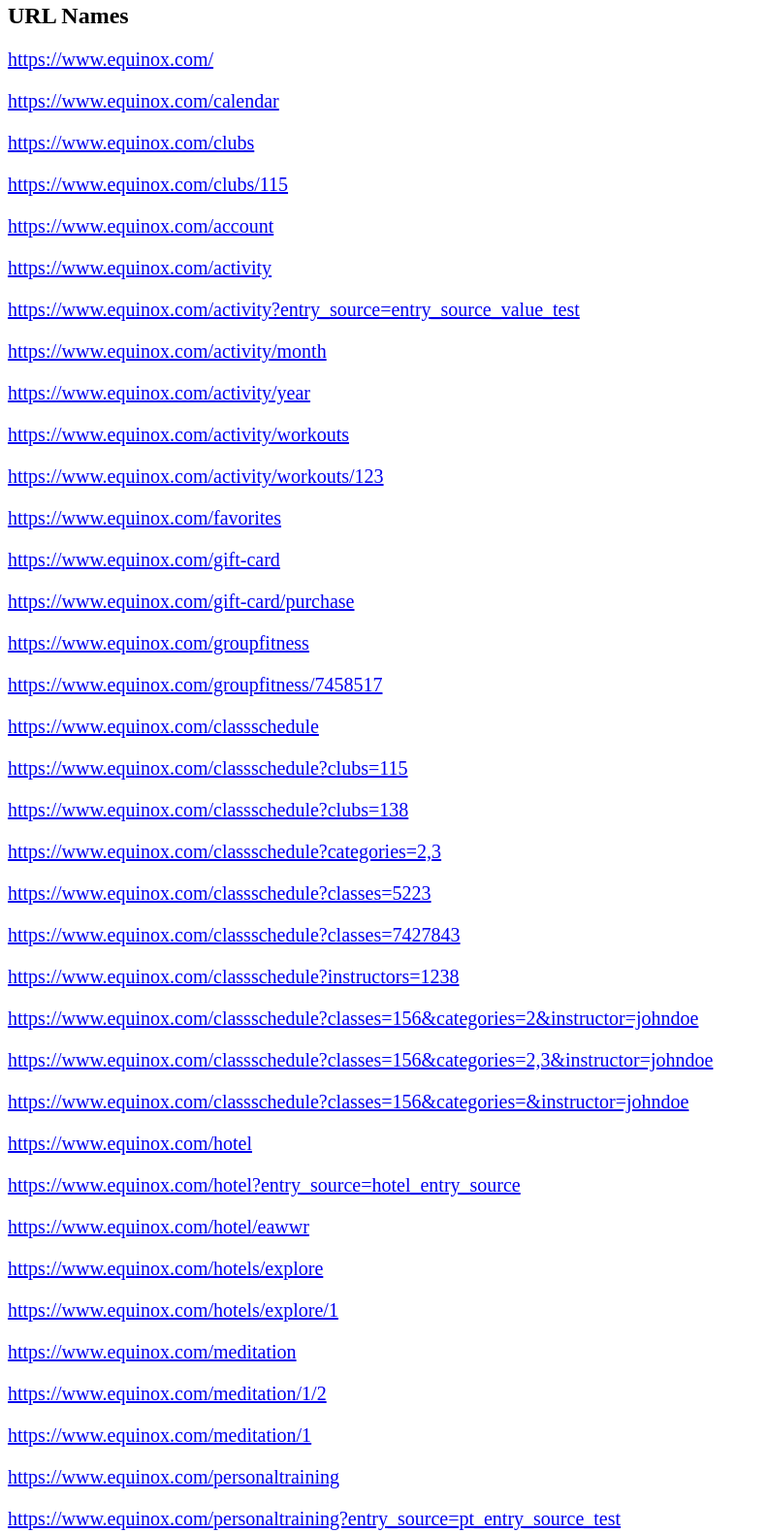
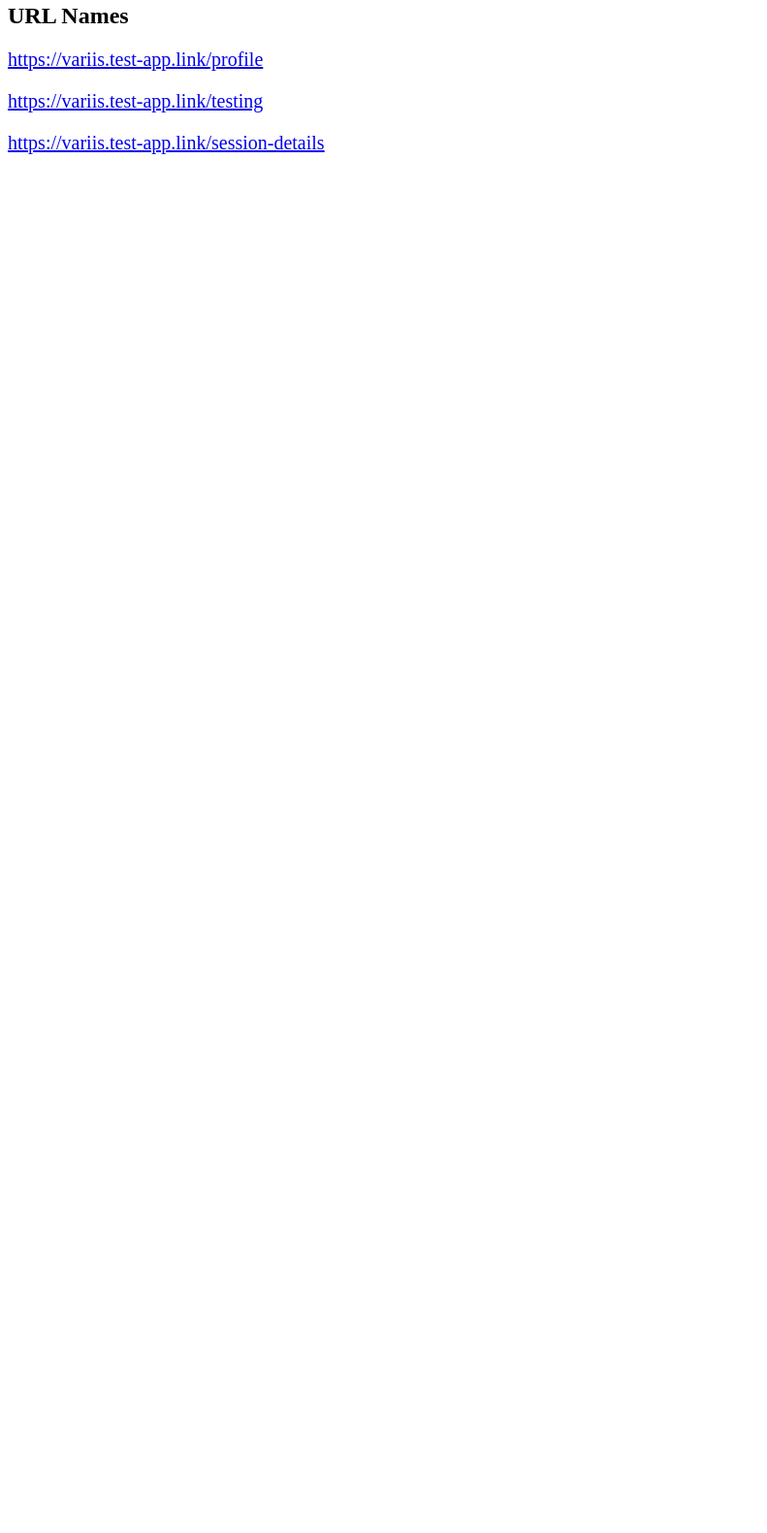
Before and after one commit to YasminBeatriz/YasminBeatriz.github.io, a plain HTML site: page url_names.html in a window 1280 px wide. Shown: the part 5-1586 px from the top of the page at 97% size, without its empty margins (0-791 px from the left). After the commit the page ends 800 px from the top, so only its background shows below. Drawn offline with Linux system fonts and the light colour scheme.

Commit message:
Add Variis URLs and remove Equinox ones

```diff
--- a/url_names.html
+++ b/url_names.html
@@ -4,57 +4,8 @@
 	</head>
 	<body>
 		<h2> URL Names </h2>
-		<p><a href=https://www.equinox.com/>https://www.equinox.com/</a></p>
-		<p><a href=https://www.equinox.com/calendar>https://www.equinox.com/calendar</a></p>
-		<p><a href=https://www.equinox.com/clubs>https://www.equinox.com/clubs</a></p>
-		<p><a href=https://www.equinox.com/clubs/115>https://www.equinox.com/clubs/115</a></p>
-		<p><a href=https://www.equinox.com/account>https://www.equinox.com/account</a></p>
-		<p><a href=https://www.equinox.com/activity>https://www.equinox.com/activity</a></p>
-		<p><a href=https://www.equinox.com/activity?entry_source=entry_source_value_test>https://www.equinox.com/activity?entry_source=entry_source_value_test</a></p>
-		<p><a href=https://www.equinox.com/activity/month>https://www.equinox.com/activity/month</a></p>
-		<p><a href=https://www.equinox.com/activity/year>https://www.equinox.com/activity/year</a></p>
-		<p><a href=https://www.equinox.com/activity>https://www.equinox.com/activity/workouts</a></p>
-		<p><a href=https://www.equinox.com/activity>https://www.equinox.com/activity/workouts/123</a></p>
-		<p><a href=https://www.equinox.com/favorites>https://www.equinox.com/favorites</a></p>
-		<p><a href=https://www.equinox.com/gift-card>https://www.equinox.com/gift-card</a></p>
-		<p><a href=https://www.equinox.com/gift-card/purchase>https://www.equinox.com/gift-card/purchase</a></p>
-		<p><a href=https://www.equinox.com/groupfitness>https://www.equinox.com/groupfitness</a></p>
-		<p><a href=https://www.equinox.com/groupfitness/7458517>https://www.equinox.com/groupfitness/7458517</a></p>
-		<p><a href=https://www.equinox.com/classschedule>https://www.equinox.com/classschedule</a></p>
-		<p><a href=https://www.equinox.com/classschedule?clubs=115>https://www.equinox.com/classschedule?clubs=115</a></p>
-		<p><a href=https://www.equinox.com/classschedule?clubs=138>https://www.equinox.com/classschedule?clubs=138</a></p>
-		<p><a href=https://www.equinox.com/classschedule?categories=2,3>https://www.equinox.com/classschedule?categories=2,3</a></p>
-		<p><a href=https://www.equinox.com/classschedule?classes=5223>https://www.equinox.com/classschedule?classes=5223</a></p>
-		<p><a href=https://www.equinox.com/classschedule?classes=7427843>https://www.equinox.com/classschedule?classes=7427843</a></p>
-		<p><a href=https://www.equinox.com/classschedule?instructors=>https://www.equinox.com/classschedule?instructors=1238</a></p>
-		<p><a href=https://www.equinox.com/classschedule?classes=156&categories=2&instructor=johndoe>https://www.equinox.com/classschedule?classes=156&categories=2&instructor=johndoe</a></p>
-		<p><a href=https://www.equinox.com/classschedule?classes=156&categories=2,3&instructor=johndoe>https://www.equinox.com/classschedule?classes=156&categories=2,3&instructor=johndoe</a></p>
-		<p><a href=https://www.equinox.com/classschedule?classes=156&categories=&instructor=johndoe>https://www.equinox.com/classschedule?classes=156&categories=&instructor=johndoe</a></p>
-		<p><a href=https://www.equinox.com/hotel>https://www.equinox.com/hotel</a></p>
-		<p><a href=https://www.equinox.com/hotel?entry_source=hotel_entry_source>https://www.equinox.com/hotel?entry_source=hotel_entry_source</a></p>
-		<p><a href=https://www.equinox.com/hotel/ewva/bla>https://www.equinox.com/hotel/eawwr</a></p>
-		<p><a href=https://www.equinox.com/hotels/explore/1>https://www.equinox.com/hotels/explore</a></p>
-		<p><a href=https://www.equinox.com/hotels/explore/1>https://www.equinox.com/hotels/explore/1</a></p>
-		<p><a href=https://www.equinox.com/meditation>https://www.equinox.com/meditation</a></p>
-		<p><a href=https://www.equinox.com/meditation/1/2>https://www.equinox.com/meditation/1/2</a></p>
-		<p><a href=https://www.equinox.com/meditation/1>https://www.equinox.com/meditation/1</a></p>
-		<p><a href=https://www.equinox.com/personaltraining>https://www.equinox.com/personaltraining</a></p>
-		<p><a href=https://www.equinox.com/personaltraining?entry_source=pt_entry_source_test>https://www.equinox.com/personaltraining?entry_source=pt_entry_source_test</a></p>
-		<p><a href=https://www.equinox.com/personaltraining/schedule>https://www.equinox.com/personaltraining/schedule</a></p>
-		<p><a href=https://www.equinox.com/personaltraining/schedule-equifit>https://www.equinox.com/personaltraining/schedule-equifit</a></p>
-		<p><a href=https://www.equinox.com/personal-training>https://www.equinox.com/personal-training</a></p>
-		<p><a href=https://www.equinox.com/pilates>https://www.equinox.com/pilates</a></p>
-		<p><a href=https://www.equinox.com/profile>https://www.equinox.com/profile</a></p>
-		<p><a href=https://www.equinox.com/profile?entry_source=AprilEmailCampaign>https://www.equinox.com/profile?entry_source=AprilEmailCampaign</a></p>
-		<p><a href=https://www.equinox.com/profile/edit>https://www.equinox.com/profile/edit</a></p>
-		<p><a href=https://www.equinox.com/referrals>https://www.equinox.com/referrals</a></p>
-		<p><a href=https://www.equinox.com/rewards>https://www.equinox.com/rewards</a></p>
-		<p><a href=https://www.equinox.com/spa>https://www.equinox.com/spa</a></p>
-		<p><a href=https://www.equinox.com/yearinreview>https://www.equinox.com/yearinreview</a></p>
-		<p><a href=https://www.equinox.com/activity/workouts/101759725?entry_source=post-class-notification|braze>https://www.equinox.com/activity/workouts/101759725?entry_source=post-class-notification|braze</a></p>
-		<p><a href=https://www.equinox.com/activity/workouts/101759725?entry_source=pre-class-notification|braze>https://www.equinox.com/activity/workouts/101759725?entry_source=pre-class-notification|braze</a></p>
-		<p><a href=https://www.equinox.com/activity/workouts/101759725?entry_source=entry_value&marketing_campaign=marketing_value>https://www.equinox.com/activity/workouts/101759725?entry_source=entry_value&marketing_campaign=marketing_value</a></p>
-		<p><a href=https://www.equinox.com/activity/workouts/101759725?marketing_campaign=marketing_value>https://www.equinox.com/activity/workouts/101759725?marketing_campaign=marketing_value</a></p>
-		<p><a href="javascript:history.go(-1)">Go Back</a></p>
-	</body>
+		<p><a href="https://variis.test-app.link/profile">https://variis.test-app.link/profile</a></p>
+		<p><a href="https://variis.test-app.link/testing">https://variis.test-app.link/testing</a></p>
+		<p><a href="https://variis.test-app.link/session-details">https://variis.test-app.link/session-details</a></p>
+	<body>
 </html>
```
